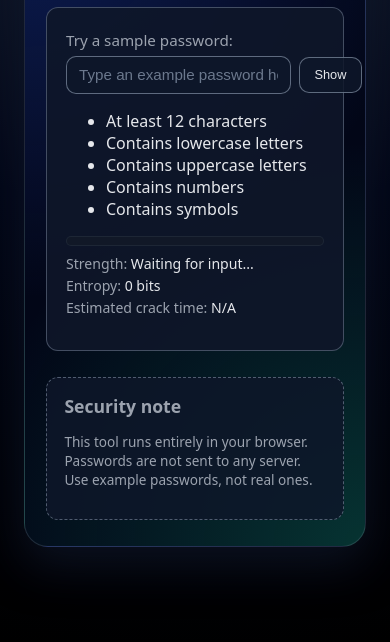
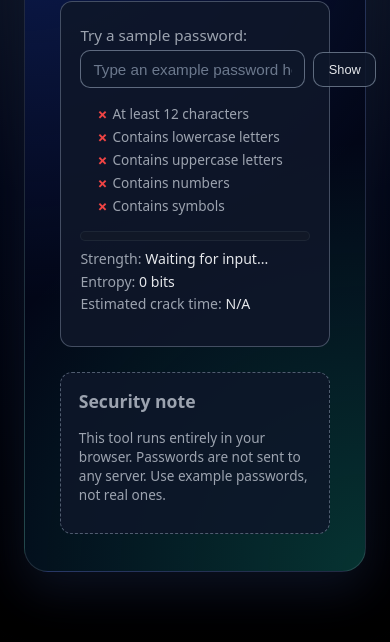
Before and after one commit to KE-Johnston1/password-strength-checker, a plain HTML site: page index.html in a window 390 px wide. Shown: the part 202-844 px from the top of the page. Drawn offline with Linux system fonts and the light colour scheme.

Commit message:
Add styles for requirements checklist
Added styles for requirements checklist with valid and invalid indicators.

```diff
--- a/style.css
+++ b/style.css
@@ -124,6 +124,38 @@ label {
   transform: translateY(0);
 }
 
+/* Requirement checklist */
+.requirements-list {
+  list-style: none;
+  padding-left: 1rem;
+  margin: 0 0 1rem;
+  font-size: 0.85rem;
+  color: var(--text-muted);
+}
+
+.requirements-list li {
+  margin-bottom: 0.25rem;
+  position: relative;
+  padding-left: 1rem;
+}
+
+.requirements-list li::before {
+  content: "✗";
+  position: absolute;
+  left: 0;
+  color: var(--danger);
+  font-weight: bold;
+}
+
+.requirements-list li.valid {
+  color: var(--success);
+}
+
+.requirements-list li.valid::before {
+  content: "✓";
+  color: var(--success);
+}
+
 .strength-meter {
   width: 100%;
   height: 10px;
@@ -185,17 +217,3 @@ label {
   padding: 1rem 1.1rem;
   border: 1px dashed rgba(148, 163, 184, 0.5);
 }
-
-@media (max-width: 600px) {
-  .app {
-    padding: 1.5rem 1.3rem 1.6rem;
-  }
-
-  .password-input-row {
-    flex-direction: row;
-  }
-
-  h1 {
-    font-size: 1.5rem;
-  }
-}
```
